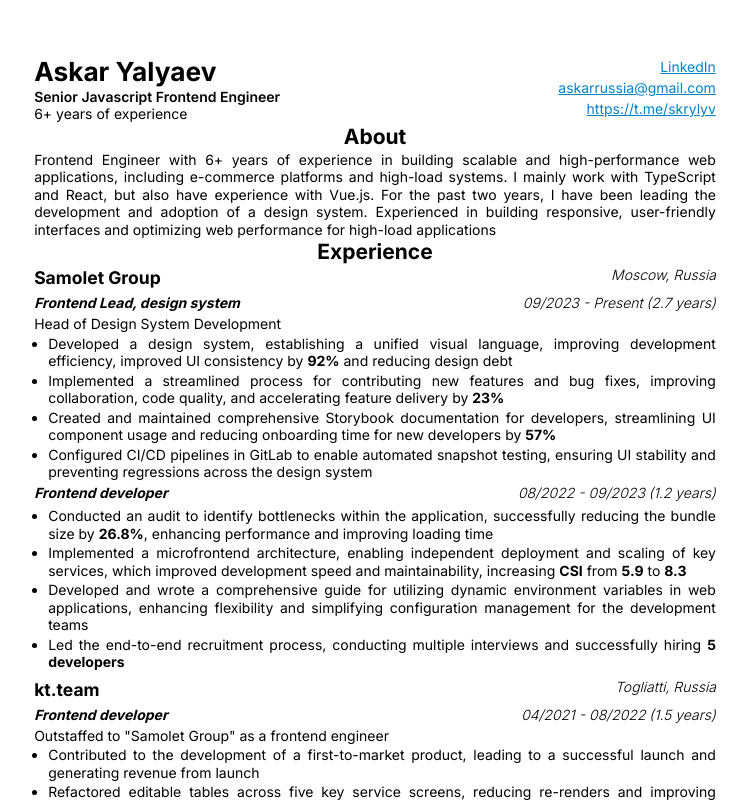
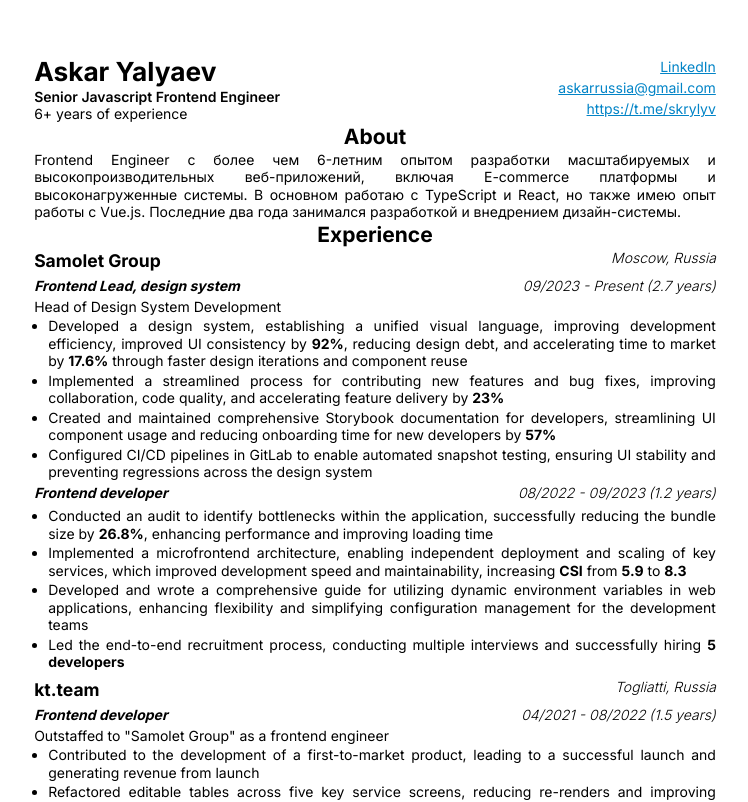
Before and after one commit to grokhotun/grokhotun, a Next.js app: page /en in a window 1280 px wide. Shown: the top 802 px of the page, without its empty margins (265-1013 px from the left). Built offline with nearby package versions, Linux system fonts and the light colour scheme.

Commit message:
fix: update messages

```diff
--- a/messages/en.ts
+++ b/messages/en.ts
@@ -8,7 +8,7 @@ const content: { index: ResumeSchema } = {
     summary: {
       title: 'About',
       content:
-        'Frontend Engineer with 6+ years of experience in building scalable and high-performance web applications, including e-commerce platforms and high-load systems. I mainly work with TypeScript and React, but also have experience with Vue.js. For the past two years, I have been leading the development and adoption of a design system. Experienced in building responsive, user-friendly interfaces and optimizing web performance for high-load applications',
+        'Frontend Engineer с более чем 6-летним опытом разработки масштабируемых и высокопроизводительных веб-приложений, включая E-commerce платформы и высоконагруженные системы. В основном работаю с TypeScript и React, но также имею опыт работы с Vue.js. Последние два года занимался разработкой и внедрением дизайн-системы.',
     },
     skills: 'Skills',
     experience: {
@@ -25,7 +25,7 @@ const content: { index: ResumeSchema } = {
               title: 'Frontend Lead, design system',
               description: 'Head of Design System Development',
               responsibilities: [
-                'Developed a design system, establishing a unified visual language, improving development efficiency, improved UI consistency by <b>92%</b> and reducing design debt',
+                'Developed a design system, establishing a unified visual language, improving development efficiency, improved UI consistency by <b>92%</b>, reducing design debt, and accelerating time to market by <b>17.6%</b> through faster design iterations and component reuse',
 
                 'Implemented a streamlined process for contributing new features and bug fixes, improving collaboration, code quality, and accelerating feature delivery by <b>23%</b>',
 
--- a/messages/ru.ts
+++ b/messages/ru.ts
@@ -3,8 +3,8 @@ import { ResumeSchema } from '../src/types';
 const content: { index: ResumeSchema } = {
   index: {
     title: 'Аскар Яляев',
-    subtitle: 'Javascript Frontend разработчик',
-    thirdtitle: '',
+    subtitle: 'Senior Javascript Frontend разработчик',
+    thirdtitle: '6+ лет опыта',
     summary: {
       title: 'Обо мне',
       content:
@@ -17,7 +17,7 @@ const content: { index: ResumeSchema } = {
         {
           title: 'Samolet Development',
           place: 'Москва, Россия',
-          link: '',
+          link: 'https://samolet.ru/',
           positions: [
             {
               period: ['07/2023', 'по настоящее время'],
@@ -55,7 +55,7 @@ const content: { index: ResumeSchema } = {
         {
           title: 'kt.team',
           place: 'Тольятти, Россия',
-          link: '',
+          link: 'https://www.kt-team.ru/',
           positions: [
             {
               period: ['05/2021', '08/2022'],
--- a/src/app/[lang]/page.tsx
+++ b/src/app/[lang]/page.tsx
@@ -154,7 +154,9 @@ export default function Home(props: HomeProps) {
             <Box className='flex justify-between'>
               <Title level={3}>
                 {company.link ? (
-                  <a href={company.link}>{company.title}</a>
+                  <a target='_blank' href={company.link}>
+                    {company.title}
+                  </a>
                 ) : (
                   company.title
                 )}
--- a/src/types.ts
+++ b/src/types.ts
@@ -20,6 +20,7 @@ type Position = {
 type Experience = {
   title: string;
   place: string;
+  description?: string;
   link: string;
   positions: Position[];
 };
```
